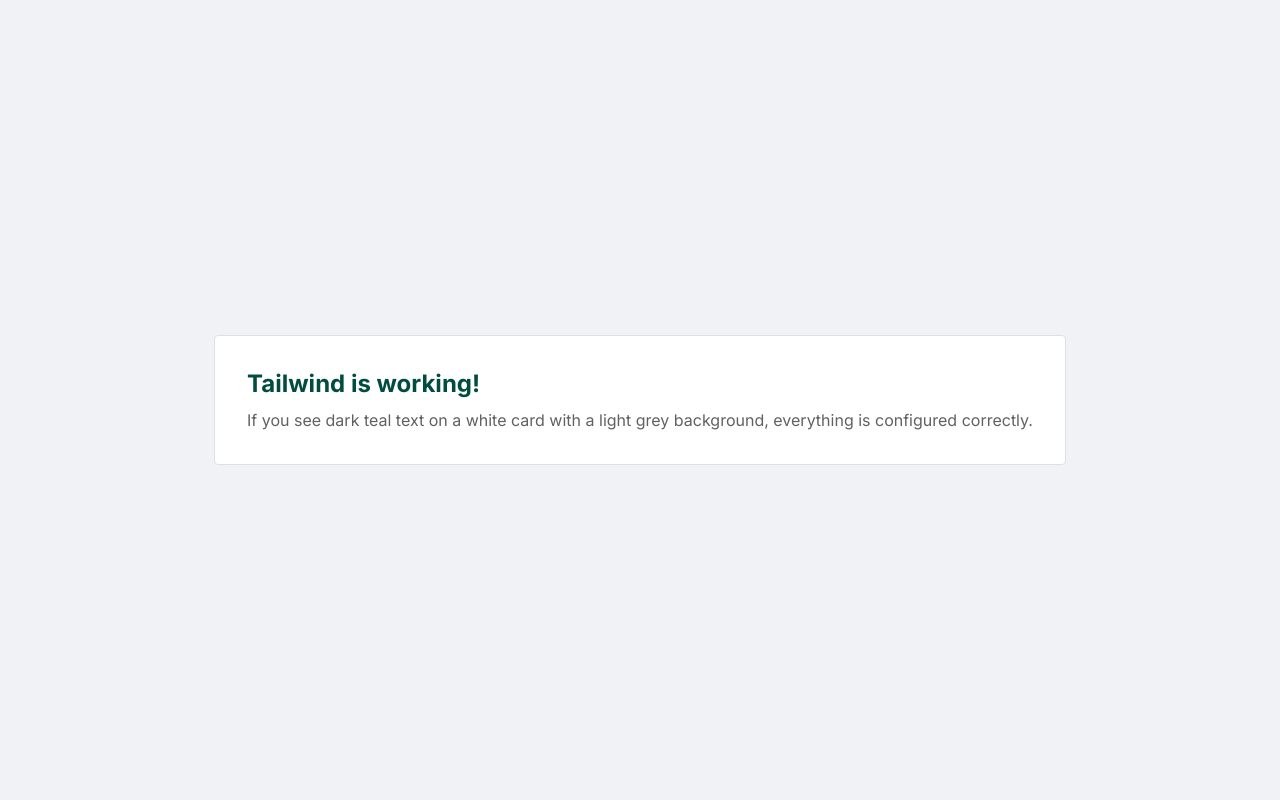
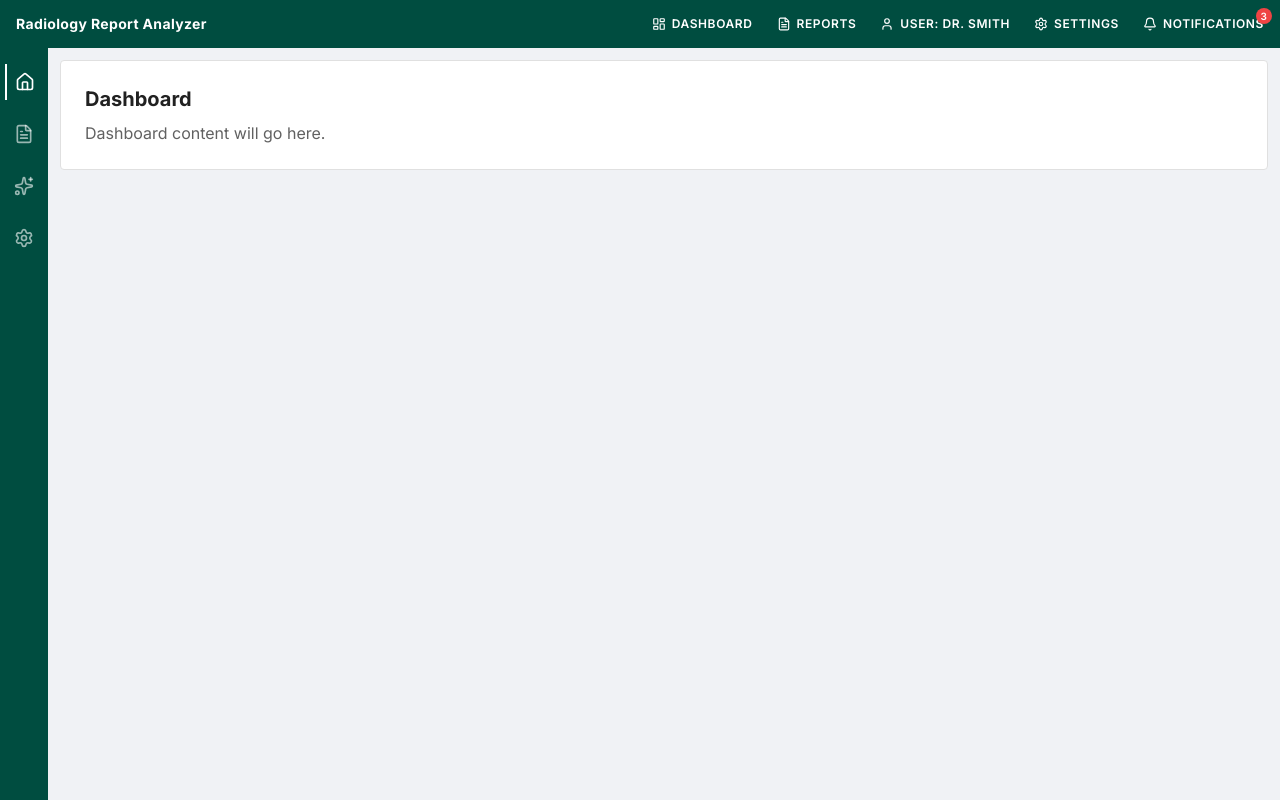
Before and after one commit to swapnilrob/LLM-Guided-Multimodal-Radiology-Report-Consistency-and-Hallucination-Detection, a React (Create React App) app in the folder client/: page / in a window 1280 px wide. Built offline with nearby package versions, Linux system fonts and the light colour scheme.

Commit message:
Add application shell layout with Navbar, Sidebar, and routing

```diff
--- a/client/src/App.js
+++ b/client/src/App.js
@@ -1,16 +1,38 @@
-function App() {
+import { BrowserRouter, Routes, Route } from 'react-router-dom';
+import Layout from './components/layout/Layout';
+
+// Placeholder pages — you will replace these with real components
+function DashboardPage() {
+  return (
+    <Layout>
+      <div className="bg-panel p-6 rounded border border-border-light">
+        <h1 className="text-xl font-bold text-text-dark">Dashboard</h1>
+        <p className="text-text-medium mt-2">Dashboard content will go here.</p>
+      </div>
+    </Layout>
+  );
+}
+
+function LoginPage() {
   return (
     <div className="min-h-screen bg-page flex items-center justify-center">
-      <div className="bg-panel p-8 rounded border border-border-light">
-        <h1 className="text-2xl font-bold text-chrome-dark">
-          Tailwind is working!
-        </h1>
-        <p className="text-text-medium mt-2">
-          If you see dark teal text on a white card with a light grey background,
-          everything is configured correctly.
-        </p>
+      <div className="bg-panel p-8 rounded border border-border-light w-full max-w-md">
+        <h1 className="text-xl font-bold text-chrome-dark text-center">Sign In</h1>
+        <p className="text-text-medium text-center mt-2">Login form will go here.</p>
       </div>
     </div>
   );
 }
+
+function App() {
+  return (
+    <BrowserRouter>
+      <Routes>
+        <Route path="/login" element={<LoginPage />} />
+        <Route path="/" element={<DashboardPage />} />
+      </Routes>
+    </BrowserRouter>
+  );
+}
+
 export default App;
--- /dev/null
+++ b/client/src/components/layout/Layout.jsx
@@ -0,0 +1,16 @@
+import Navbar from './Navbar';
+import Sidebar from './Sidebar';
+
+export default function Layout({ children }) {
+  return (
+    <div className="min-h-screen flex flex-col">
+      <Navbar />
+      <div className="flex flex-1">
+        <Sidebar />
+        <main className="flex-1 bg-page p-3">
+          {children}
+        </main>
+      </div>
+    </div>
+  );
+}
--- /dev/null
+++ b/client/src/components/layout/Navbar.jsx
@@ -0,0 +1,37 @@
+import { LayoutDashboard, FileText, User, Settings, Bell } from 'lucide-react';
+
+export default function Navbar() {
+  return (
+    <nav className="bg-chrome-dark h-12 flex items-center justify-between px-4 text-white">
+      <span className="font-bold text-sm tracking-wide">
+        Radiology Report Analyzer
+      </span>
+
+      <div className="flex items-center gap-6 text-xs tracking-wider font-semibold">
+        <div className="flex items-center gap-1.5 hover:text-accent-teal-light cursor-pointer">
+          <LayoutDashboard size={14} />
+          DASHBOARD
+        </div>
+        <div className="flex items-center gap-1.5 hover:text-accent-teal-light cursor-pointer">
+          <FileText size={14} />
+          REPORTS
+        </div>
+        <div className="flex items-center gap-1.5 hover:text-accent-teal-light cursor-pointer">
+          <User size={14} />
+          USER: DR. SMITH
+        </div>
+        <div className="flex items-center gap-1.5 hover:text-accent-teal-light cursor-pointer">
+          <Settings size={14} />
+          SETTINGS
+        </div>
+        <div className="flex items-center gap-1.5 hover:text-accent-teal-light cursor-pointer relative">
+          <Bell size={14} />
+          NOTIFICATIONS
+          <span className="bg-red-500 text-white text-[10px] rounded-full w-4 h-4 flex items-center justify-center absolute -top-2 -right-2">
+            3
+          </span>
+        </div>
+      </div>
+    </nav>
+  );
+}
--- /dev/null
+++ b/client/src/components/layout/Sidebar.jsx
@@ -0,0 +1,20 @@
+import { Home, FileText, Sparkles, Settings } from 'lucide-react';
+
+export default function Sidebar() {
+  return (
+    <aside className="bg-chrome-dark w-12 flex flex-col items-center py-4 gap-4">
+      <div className="text-white border-l-2 border-white p-2 cursor-pointer transition-colors">
+        <Home size={20} />
+      </div>
+      <div className="text-white/60 hover:text-white p-2 cursor-pointer transition-colors">
+        <FileText size={20} />
+      </div>
+      <div className="text-white/60 hover:text-white p-2 cursor-pointer transition-colors">
+        <Sparkles size={20} />
+      </div>
+      <div className="text-white/60 hover:text-white p-2 cursor-pointer transition-colors">
+        <Settings size={20} />
+      </div>
+    </aside>
+  );
+}
```
